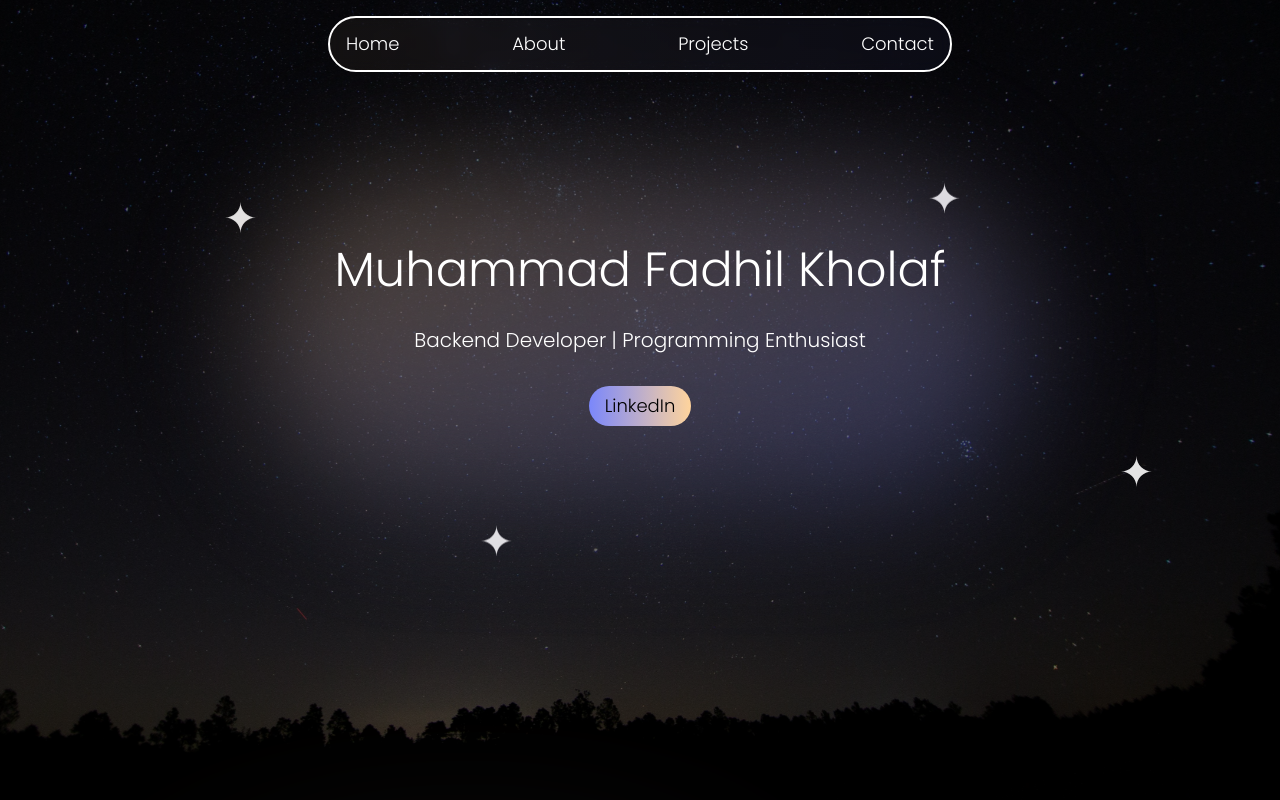
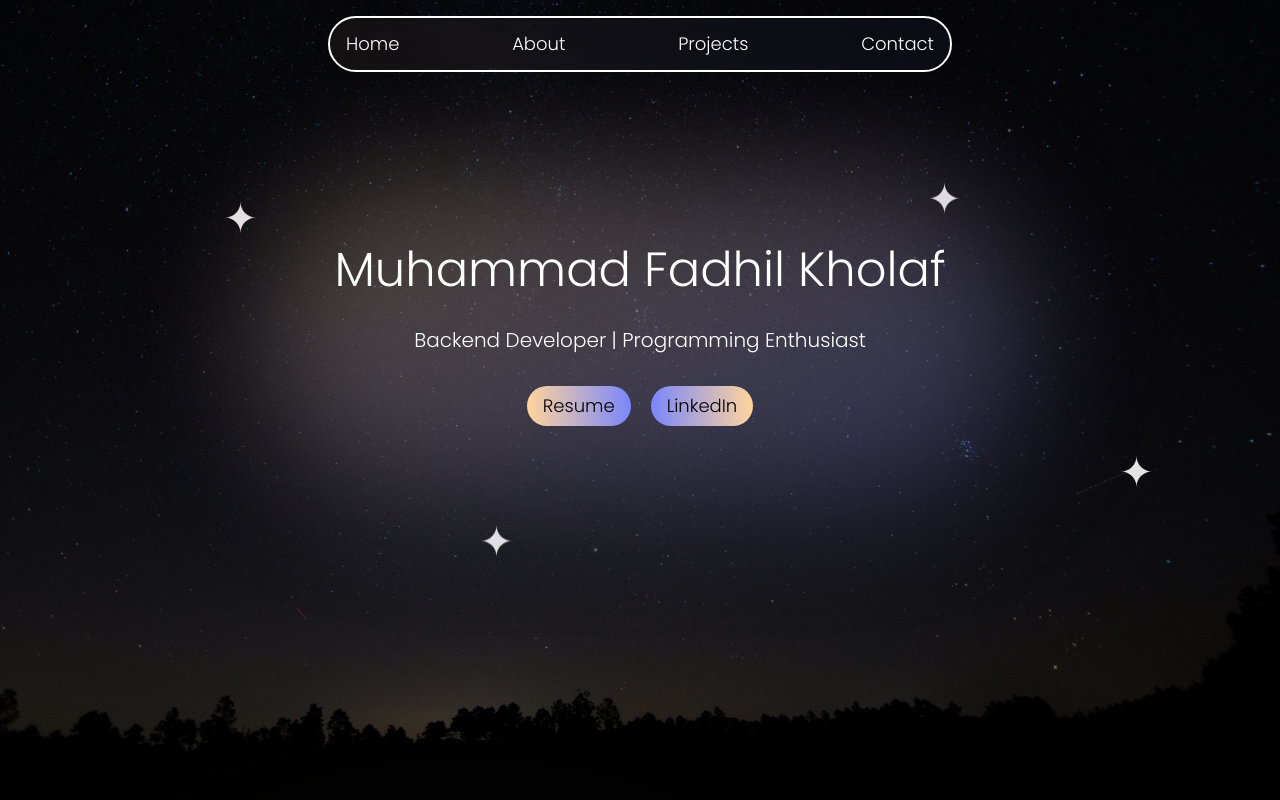
Before and after one commit to FadhilKholaf/next-portfolio, a Next.js app: page / in a window 1280 px wide. Shown: the top 800 px of the page. Built offline with nearby package versions, Linux system fonts and the light colour scheme.

Commit message:
feat: add resume link

```diff
--- a/src/app/pages/Home.tsx
+++ b/src/app/pages/Home.tsx
@@ -47,11 +47,11 @@ export default function Home() {
           Backend Developer | Programming Enthusiast
         </p>
         <div className="flex gap-5">
-          {/* <LinkButton
-            href="https://linktr.ee/fadhilkholaf"
+          <LinkButton
+            href="https://docs.google.com/document/d/1YiTeiRCyGrtfB01SgHnMxjhpKAOmkCD3ZiD5g91_GDc/edit?usp=sharing"
             title="Resume"
             className="z-10 rounded-full bg-gradient-to-r from-[#FFD49C] to-[#7A87FB] px-4 py-[6px] text-black "
-          /> */}
+          />
           <LinkButton
             href="https://www.linkedin.com/in/muhammad-fadhil-kholaf-7b1a7a270/"
             title="LinkedIn"
```
